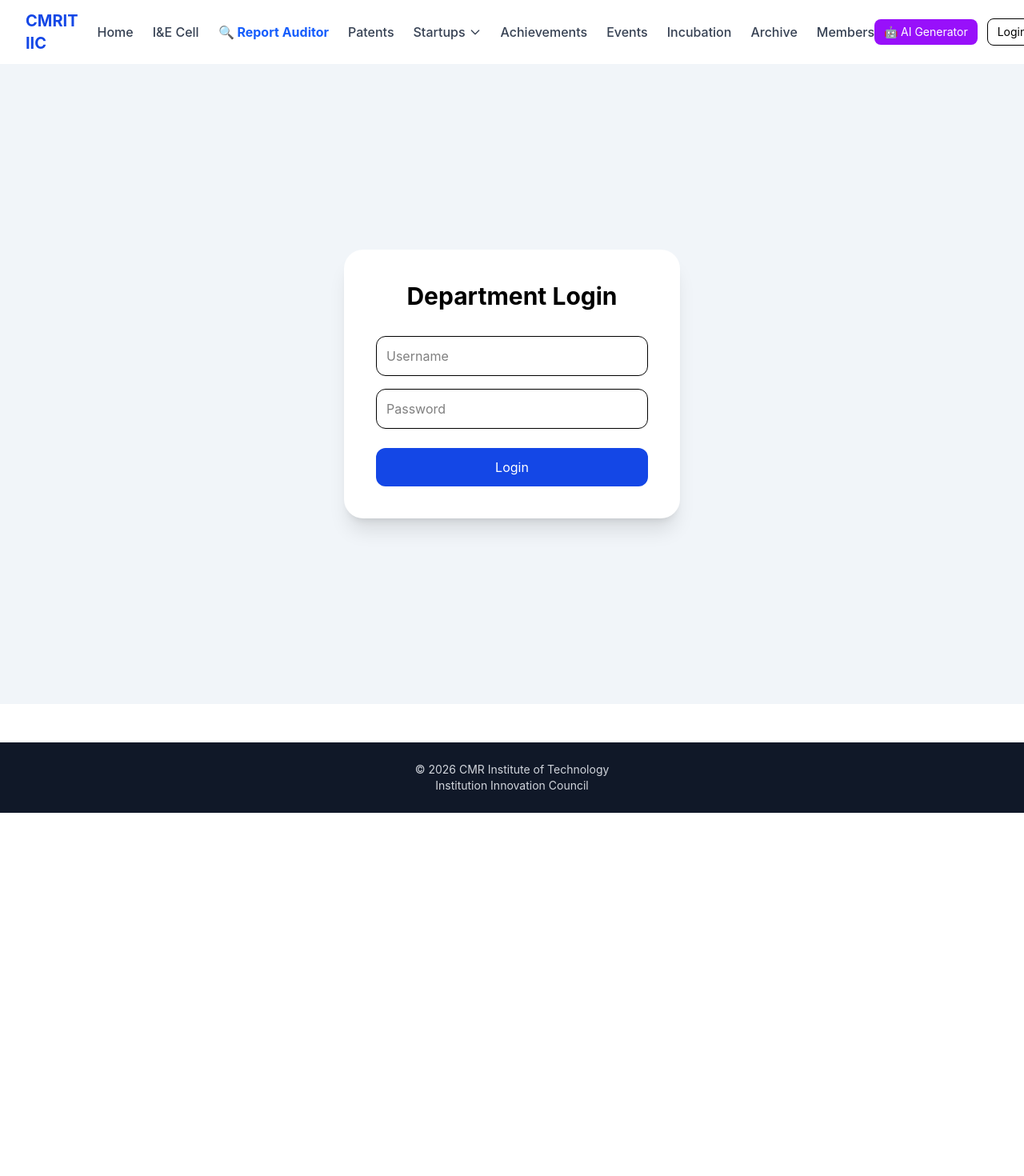
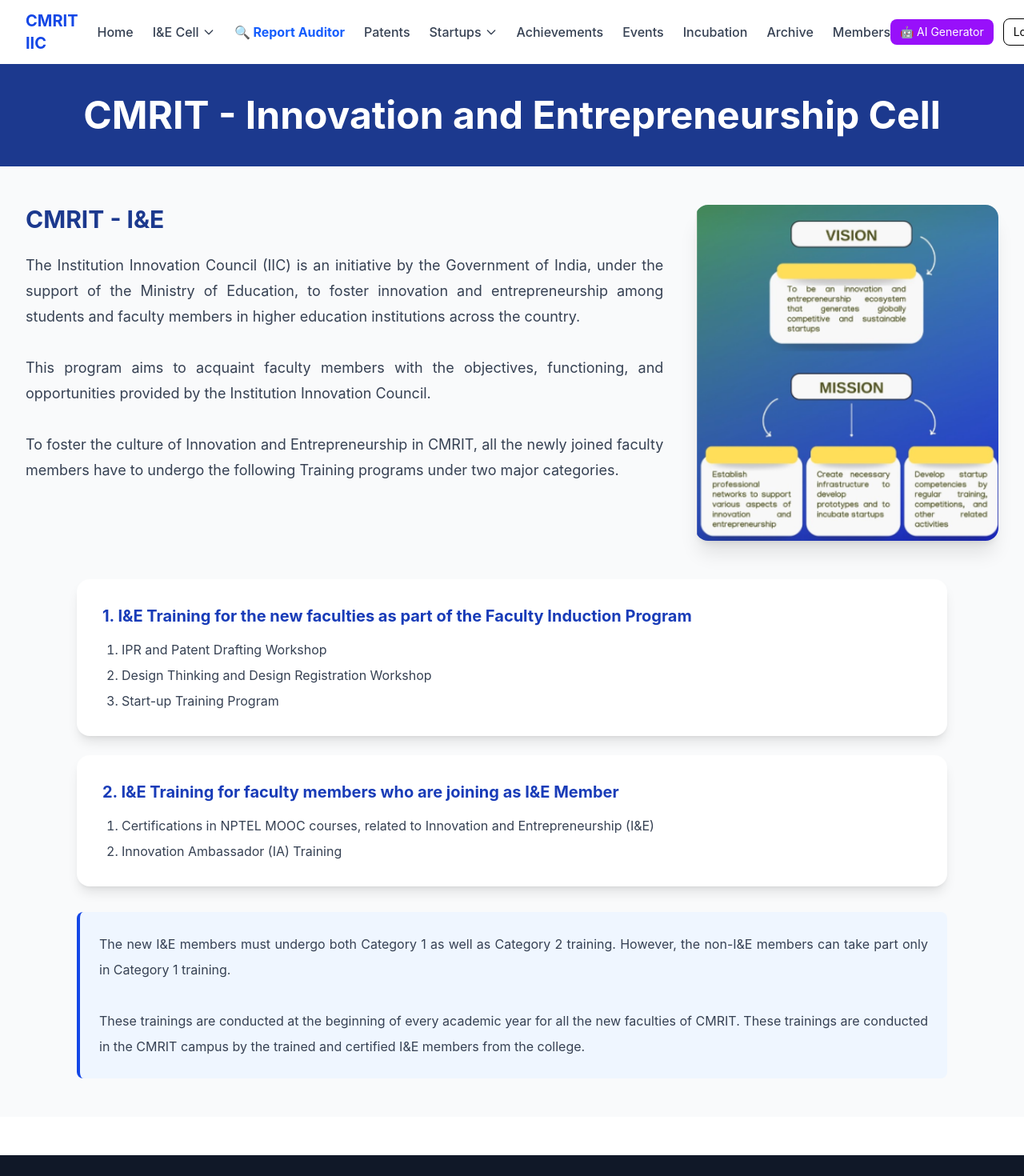
Before and after one commit to akankshapandit/iic-web-app-2.0, a React (Vite) app in the folder iic-web-app/: page /ie-cell in a window 1280 px wide. Shown: the top 1470 px of the page at 80% size. Before the commit the page ends 1016 px from the top, so only its background shows below. Built offline with nearby package versions, Linux system fonts and the light colour scheme.

Commit message:
iecell homepage

```diff
--- a/iic-web-app/src/components/layout/Navbar.jsx
+++ b/iic-web-app/src/components/layout/Navbar.jsx
@@ -1,7 +1,9 @@
-import React from "react";
+import React, { useState } from "react";
 import { Link } from "react-router-dom";
 
 function Navbar() {
+
+    const [showIECellMenu, setShowIECellMenu] = useState(false);
   return (
     <nav className="bg-white shadow-md px-6 py-3 flex items-center justify-between">
 
@@ -14,7 +16,86 @@
       <div className="flex items-center gap-6 text-gray-700 font-medium ml-6 text-sm lg:text-base">
 
         <Link to="/" className="hover:text-blue-600 transition whitespace-nowrap">Home</Link>
-        <Link to="/ie-cell" className="hover:text-blue-600 transition whitespace-nowrap">I&E Cell</Link>
+        {/* I&E CELL DROPDOWN */}
+
+<div
+  className="relative py-2"
+  onMouseEnter={() => setShowIECellMenu(true)}
+  onMouseLeave={() => setShowIECellMenu(false)}
+>
+
+  {/* Main I&E Cell Link */}
+
+  <Link
+    to="/ie-cell"
+    className="
+      hover:text-blue-600
+      transition
+      whitespace-nowrap
+      flex
+      items-center
+      gap-1
+    "
+  >
+    I&E Cell
+
+    <svg
+      className="w-4 h-4"
+      fill="none"
+      stroke="currentColor"
+      viewBox="0 0 24 24"
+    >
+      <path
+        strokeLinecap="round"
+        strokeLinejoin="round"
+        strokeWidth="2"
+        d="M19 9l-7 7-7-7"
+      />
+    </svg>
+
+  </Link>
+
+
+
+  {/* Dropdown Menu */}
+
+  {showIECellMenu && (
+
+    <div
+      className="
+        absolute
+        top-full
+        left-0
+        bg-white
+        shadow-xl
+        rounded-lg
+        border
+        w-52
+        overflow-hidden
+        z-50
+      "
+    >
+
+      <Link
+        to="/ie-cell/login"
+        className="
+          block
+          px-4
+          py-3
+          hover:bg-blue-50
+          hover:text-blue-600
+          text-sm
+        "
+      >
+        Department Login
+      </Link>
+
+
+    </div>
+
+  )}
+
+</div>
 
         {/* ADDED: Final Auditor Link */}
         <Link to="/final-audit" className="text-blue-600 font-bold hover:text-blue-800 transition whitespace-nowrap">
--- /dev/null
+++ b/iic-web-app/src/pages/IECell/IECellHome.jsx
@@ -0,0 +1,307 @@
+import iecellImage from "../../assets/iecell/iecell.png";
+
+
+function IECellHome() {
+
+  return (
+    <div className="bg-gray-50 min-h-screen">
+
+
+      {/* PAGE TITLE */}
+
+      <section className="bg-blue-900 text-white py-10">
+
+        <h1
+          className="
+            text-4xl
+            md:text-5xl
+            font-bold
+            text-center
+          "
+        >
+          CMRIT - Innovation and Entrepreneurship Cell
+        </h1>
+
+      </section>
+
+
+
+
+      {/* ABOUT SECTION */}
+
+      <section className="
+        max-w-7xl
+        mx-auto
+        px-8
+        py-12
+      ">
+
+
+        <div className="
+          grid
+          md:grid-cols-3
+          gap-10
+          items-start
+        ">
+
+
+          {/* LEFT CONTENT */}
+
+          <div className="md:col-span-2">
+
+
+            <h2 className="
+              text-3xl
+              font-bold
+              text-blue-900
+              mb-6
+            ">
+              CMRIT - I&E
+            </h2>
+
+
+
+            <p className="
+              text-gray-700
+              leading-8
+              text-lg
+              text-justify
+            ">
+
+              The Institution Innovation Council (IIC) is an initiative by
+              the Government of India, under the support of the Ministry of
+              Education, to foster innovation and entrepreneurship among
+              students and faculty members in higher education institutions
+              across the country.
+
+              <br /><br />
+
+              This program aims to acquaint faculty members with the
+              objectives, functioning, and opportunities provided by the
+              Institution Innovation Council.
+
+            </p>
+
+
+
+            <p className="
+              mt-8
+              text-gray-700
+              leading-8
+              text-lg
+              text-justify
+            ">
+
+              To foster the culture of Innovation and Entrepreneurship in
+              CMRIT, all the newly joined faculty members have to undergo
+              the following Training programs under two major categories.
+
+            </p>
+
+
+          </div>
+
+
+
+
+
+          {/* RIGHT IMAGE */}
+
+          <div className="
+            flex
+            justify-center
+          ">
+
+            <img
+              src={iecellImage}
+              alt="CMRIT Innovation and Entrepreneurship Cell"
+              className="
+                rounded-2xl
+                shadow-xl
+                w-full
+                h-[420px]
+                object-cover
+              "
+            />
+
+          </div>
+
+
+        </div>
+
+
+      </section>
+
+
+
+
+
+
+
+      {/* TRAINING PROGRAMS */}
+
+      <section className="
+        max-w-6xl
+        mx-auto
+        px-8
+        pb-12
+      ">
+
+
+
+        {/* CATEGORY 1 */}
+
+        <div className="
+          bg-white
+          shadow-lg
+          rounded-2xl
+          p-8
+        ">
+
+
+          <h3 className="
+            text-xl
+            font-bold
+            text-blue-800
+            mb-4
+          ">
+
+            1. I&E Training for the new faculties as part of the Faculty
+            Induction Program
+
+          </h3>
+
+
+
+          <ol className="
+            list-decimal
+            ml-6
+            space-y-2
+            text-gray-700
+          ">
+
+            <li>
+              IPR and Patent Drafting Workshop
+            </li>
+
+            <li>
+              Design Thinking and Design Registration Workshop
+            </li>
+
+            <li>
+              Start-up Training Program
+            </li>
+
+          </ol>
+
+
+        </div>
+
+
+
+
+
+
+
+        {/* CATEGORY 2 */}
+
+        <div className="
+          mt-6
+          bg-white
+          shadow-lg
+          rounded-2xl
+          p-8
+        ">
+
+
+          <h3 className="
+            text-xl
+            font-bold
+            text-blue-800
+            mb-4
+          ">
+
+            2. I&E Training for faculty members who are joining as I&E Member
+
+          </h3>
+
+
+
+
+          <ol className="
+            list-decimal
+            ml-6
+            space-y-2
+            text-gray-700
+          ">
+
+
+            <li>
+              Certifications in NPTEL MOOC courses, related to Innovation
+              and Entrepreneurship (I&E)
+            </li>
+
+
+            <li>
+              Innovation Ambassador (IA) Training
+            </li>
+
+
+          </ol>
+
+
+        </div>
+
+
+
+
+
+
+
+
+        {/* FINAL INFORMATION */}
+
+
+        <div className="
+          mt-8
+          bg-blue-50
+          border-l-4
+          border-blue-700
+          p-6
+          rounded-lg
+        ">
+
+
+          <p className="
+            text-gray-700
+            leading-8
+            text-justify
+          ">
+
+            The new I&E members must undergo both Category 1 as well as
+            Category 2 training. However, the non-I&E members can take part
+            only in Category 1 training.
+
+            <br /><br />
+
+            These trainings are conducted at the beginning of every
+            academic year for all the new faculties of CMRIT.
+
+            These trainings are conducted in the CMRIT campus by the trained
+            and certified I&E members from the college.
+
+          </p>
+
+
+        </div>
+
+
+      </section>
+
+
+    </div>
+  );
+}
+
+
+export default IECellHome;
--- a/iic-web-app/src/routes/AppRoutes.jsx
+++ b/iic-web-app/src/routes/AppRoutes.jsx
@@ -21,6 +21,7 @@
 import KSCSTIPCellReport from "../pages/IPRCell/KSCSTIPCellReport";
 import DepartmentLogin from "../pages/IECell/DepartmentLogin";
 import DepartmentDashboard from "../pages/IECell/DepartmentDashboard";
+import IECellHome from "../pages/IECell/IECellHome";
 function AppRoutes() {
   return (
     <Routes>
@@ -43,7 +44,8 @@
       <Route path="/ipr-members" element={<IPRCellMembers />} />
       <Route path="/ipr-reports" element={<KSCSTIPCellReport />} />
       <Route path="/ipr-activities" element={<IPRActivities />} />
-      <Route path="/ie-cell" element={<DepartmentLogin />} />
+      <Route path="/ie-cell" element={<IECellHome />} />
+      <Route path="/ie-cell/login" element={<DepartmentLogin />} />
       <Route path="/department-dashboard" element={<DepartmentDashboard />} />
     </Routes>
   );
```
Also changed, not shown: iic-web-app/src/assets/iecell/iecell.png (added).
